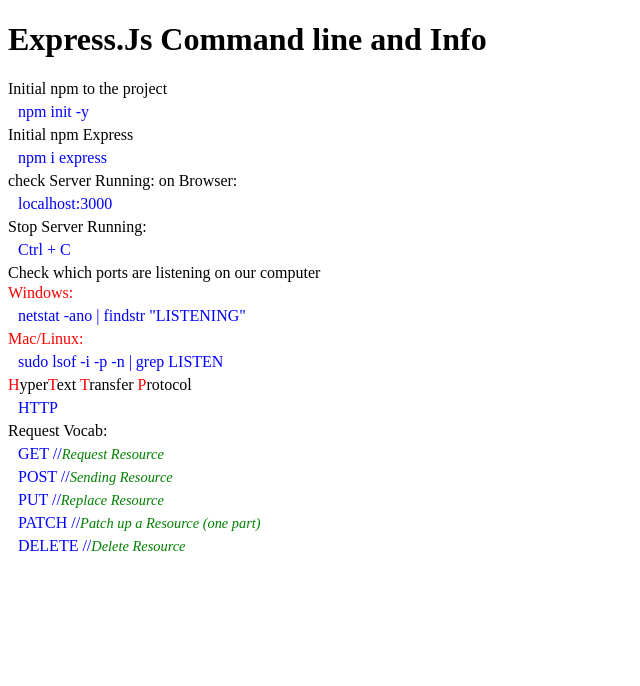
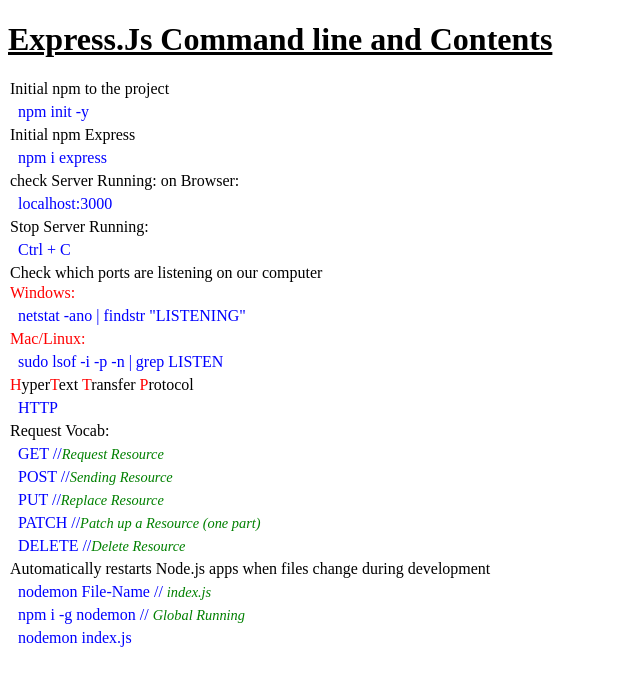
Before and after one commit to wailhassan/Express-Server-Contents, a website with bundled scripts: page index.html in a window 1280 px wide. Shown: the whole page, without its empty margins (0-640 px from the left). Built offline with nearby package versions, Linux system fonts and the light colour scheme.

Commit message:
Add new Features using nodemon and multiple pages

```diff
--- a/Style.css
+++ b/Style.css
@@ -1,7 +1,11 @@
+h1 {
+  text-decoration: underline;
+}
 p {
   font-size: 1rem;
-  margin: 2px 0;
+  margin: 2px;
 }
+
 li {
   color: blue;
   margin: 5px 10px;
--- a/index.html
+++ b/index.html
@@ -8,7 +8,11 @@
     <title>Express.Js Info</title>
 </head>
 
-<h1> Express.Js Command line and Info</h1>
+<body>
+
+
+
+    <h1> Express.Js Command line and Contents</h1>
 
     <P>Initial npm to the project</P>
     <li>npm init -y</li>
@@ -38,7 +42,14 @@
     <li>PATCH //<em>Patch up a Resource (one part)</em></li>
     <li>DELETE //<em>Delete Resource</em></li>
 
-<body>
+    <p>Automatically restarts Node.js apps when files change during development</p>
+    <li>nodemon File-Name // <em>index.js</em></li>
+    <li>npm i -g nodemon // <em>Global Running</em></li>
+    <li>nodemon index.js</li>
+
+
+
+
 
     <script src="/index.js"></script>
 </body>
```
Lines whose indentation alone changed are shown as unchanged.
